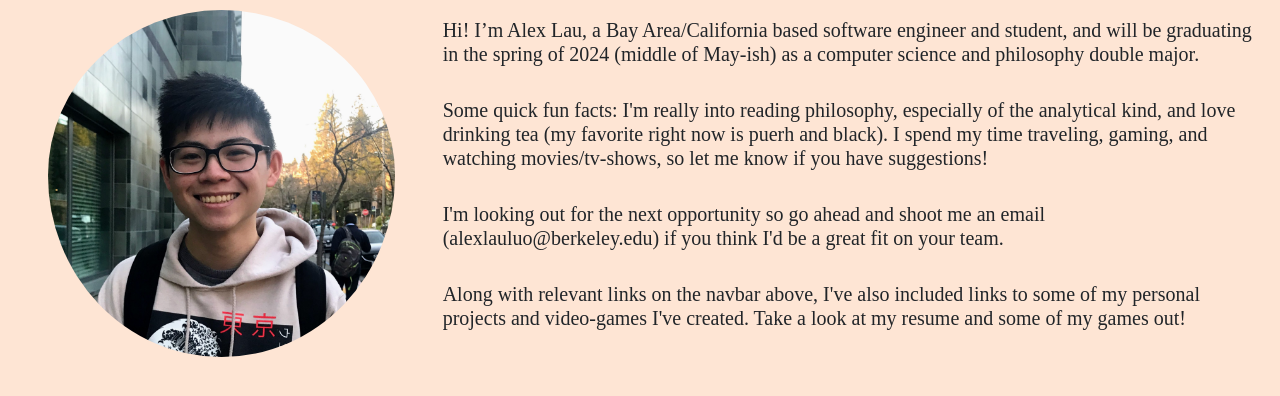
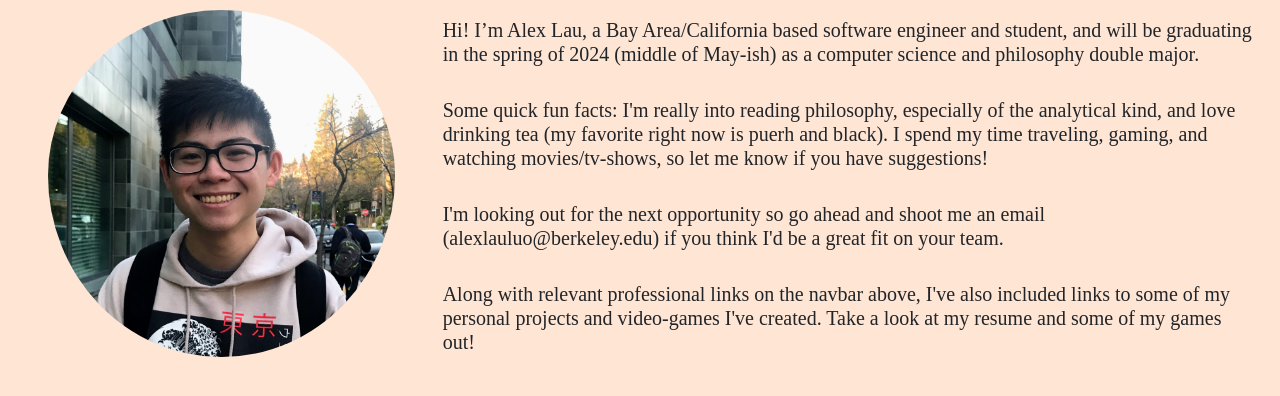
Before and after one commit to Hoteison/Hoteison.github.io, a plain HTML site: page index.html in a window 1280 px wide. Shown: the part 182-578 px from the top of the page. Drawn offline with nearby package versions, Linux system fonts and the light colour scheme; a web font is replaced by a local one.

Commit message:
Change description wording

```diff
--- a/index.html
+++ b/index.html
@@ -96,7 +96,7 @@
             <h5>I'm looking out for the next opportunity so go ahead and shoot me an email (alexlauluo@berkeley.edu)
             if you think I'd be a great fit on your team.</h5><br/>
 
-            <h5>Along with relevant links on the navbar above, I've also included links to some of my personal projects
+            <h5>Along with relevant professional links on the navbar above, I've also included links to some of my personal projects
             and video-games I've created. Take a look at my resume and some of my games out!</h5>
         </div>
       </div>
```
